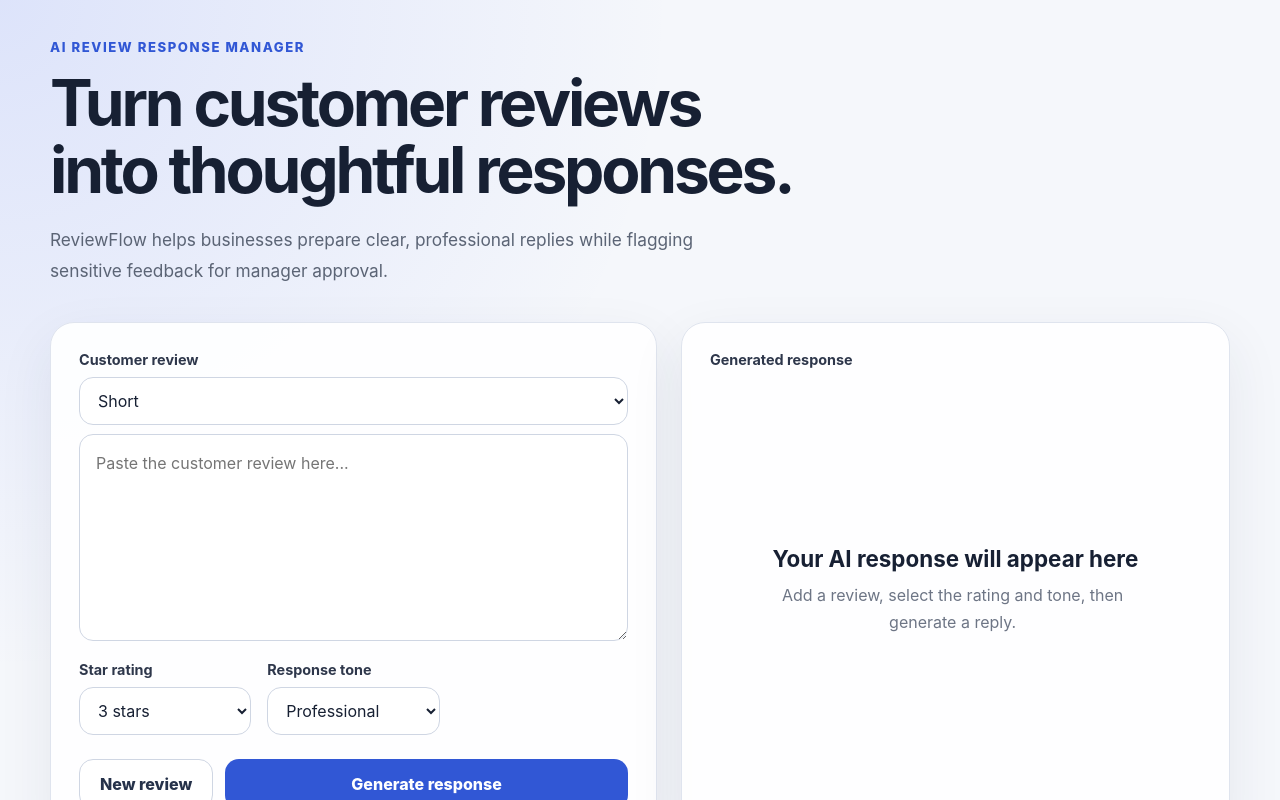
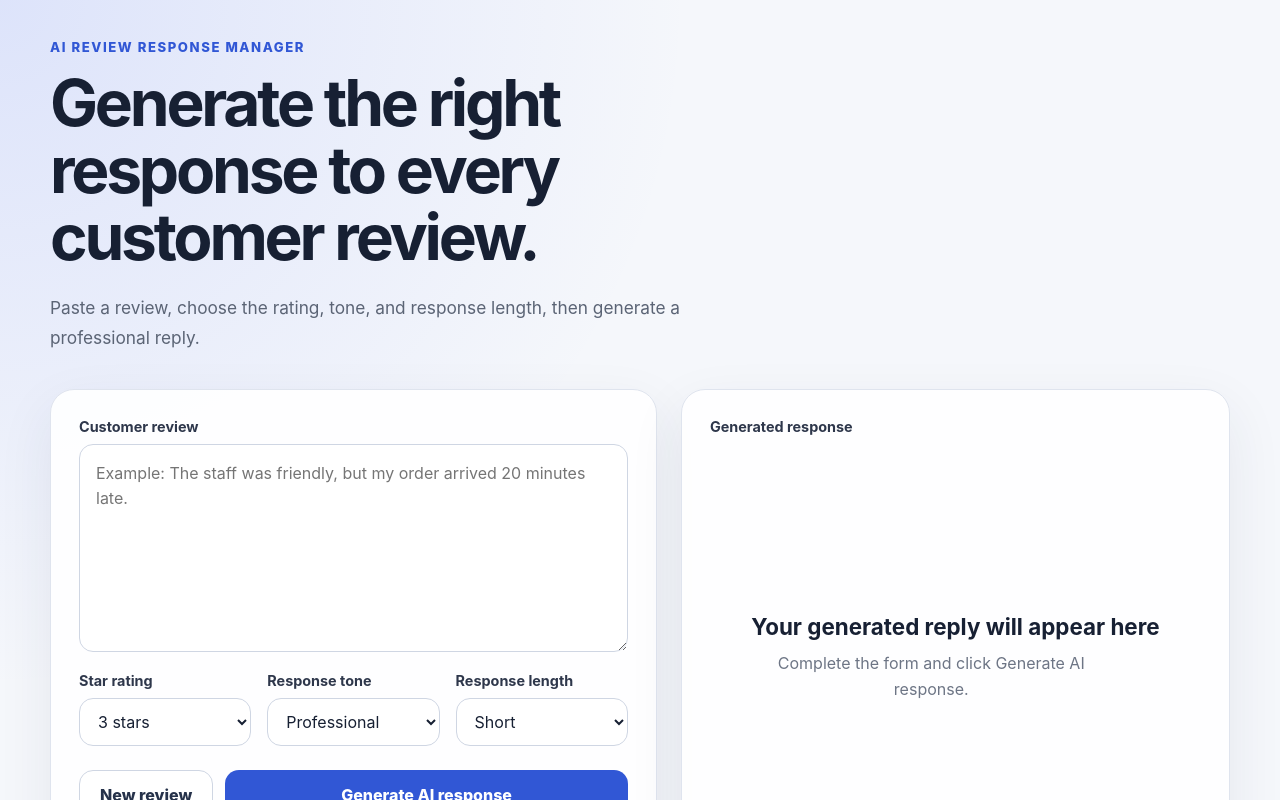
Before and after one commit to DSatyakeerthi/reviewflow, a React (Vite) app in the folder client/: page / in a window 1280 px wide. Shown: the top 800 px of the page. Built offline with nearby package versions, Linux system fonts and the light colour scheme; no server answers.

Commit message:
Improve UI and add response length options

```diff
--- a/client/src/App.tsx
+++ b/client/src/App.tsx
@@ -9,6 +9,7 @@ type HistoryItem = {
   review: string
   rating: string
   tone: Tone
+  responseLength: ResponseLength
   response: string
   requiresApproval: boolean
   createdAt: string
@@ -28,6 +29,7 @@ type IncomingReview = {
 }
 
 const HISTORY_KEY = 'reviewflow-history'
+
 const API_BASE_URL =
   import.meta.env.VITE_API_BASE_URL || 'http://localhost:3001'
 
@@ -35,16 +37,19 @@ function App() {
   const [review, setReview] = useState('')
   const [rating, setRating] = useState('3')
   const [tone, setTone] = useState<Tone>('Professional')
+  const [responseLength, setResponseLength] =
+    useState<ResponseLength>('Short')
+
   const [response, setResponse] = useState('')
   const [requiresApproval, setRequiresApproval] = useState(false)
   const [isLoading, setIsLoading] = useState(false)
   const [error, setError] = useState('')
   const [isEditing, setIsEditing] = useState(false)
   const [copied, setCopied] = useState(false)
+
   const [incomingReviews, setIncomingReviews] = useState<IncomingReview[]>([])
   const [isReceivingReview, setIsReceivingReview] = useState(false)
-  const [responseLength, setResponseLength] =
-  useState<ResponseLength>('Short')
+
   const [history, setHistory] = useState<HistoryItem[]>(() => {
     try {
       const savedHistory = localStorage.getItem(HISTORY_KEY)
@@ -95,7 +100,9 @@ function App() {
       const data = await apiResponse.json()
 
       if (!apiResponse.ok) {
-        throw new Error(data.message || 'Unable to generate a response.')
+        throw new Error(
+          data.message || 'Unable to generate a response.',
+        )
       }
 
       setResponse(data.response)
@@ -106,6 +113,7 @@ function App() {
         review: review.trim(),
         rating,
         tone,
+        responseLength,
         response: data.response,
         requiresApproval: data.requiresApproval,
         createdAt: new Date().toISOString(),
@@ -137,7 +145,9 @@ function App() {
         setCopied(false)
       }, 1500)
     } catch {
-      setError('Unable to copy the response. Please copy it manually.')
+      setError(
+        'Unable to copy the response. Please copy it manually.',
+      )
     }
   }
 
@@ -149,10 +159,12 @@ function App() {
     setReview(item.review)
     setRating(item.rating)
     setTone(item.tone)
+    setResponseLength(item.responseLength || 'Short')
     setResponse(item.response)
     setRequiresApproval(item.requiresApproval)
     setError('')
     setIsEditing(false)
+    setCopied(false)
 
     window.scrollTo({
       top: 0,
@@ -176,9 +188,11 @@ const handleNewReview = () => {
       behavior: 'smooth',
     })
   }
+
   const handleClearHistory = () => {
     setHistory([])
   }
+
   const handleSimulateIncomingReview = async () => {
     if (isReceivingReview) return
 
@@ -231,7 +245,11 @@ const handleNewReview = () => {
       createdAt: new Date().toISOString(),
     }
 
-  setIncomingReviews((current) => [newIncomingReview, ...current])
+    setIncomingReviews((current) => [
+      newIncomingReview,
+      ...current,
+    ])
+
     setIsReceivingReview(true)
 
     try {
@@ -246,6 +264,7 @@ const handleNewReview = () => {
             review: sample.review,
             rating: sample.rating,
             tone: automaticTone,
+            responseLength: 'Short',
           }),
         },
       )
@@ -253,7 +272,9 @@ const handleNewReview = () => {
       const data = await apiResponse.json()
 
       if (!apiResponse.ok) {
-      throw new Error(data.message || 'Unable to process incoming review.')
+        throw new Error(
+          data.message || 'Unable to process incoming review.',
+        )
       }
 
       setIncomingReviews((current) =>
@@ -283,40 +304,41 @@ const handleNewReview = () => {
       setIsReceivingReview(false)
     }
   }
+
   return (
     <main className="app-shell">
       <section className="hero">
-        <span className="eyebrow">AI Review Response Manager</span>
+        <span className="eyebrow">
+          AI Review Response Manager
+        </span>
 
-        <h1>Turn customer reviews into thoughtful responses.</h1>
+        <h1>
+          Generate the right response to every customer review.
+        </h1>
 
         <p>
-          ReviewFlow helps businesses prepare clear, professional replies while
-          flagging sensitive feedback for manager approval.
+          Paste a review, choose the rating, tone, and response
+          length, then generate a professional reply.
         </p>
       </section>
 
       <section className="workspace">
-        <form className="review-form" onSubmit={handleSubmit}>
+        <form
+          className="review-form"
+          onSubmit={handleSubmit}
+        >
           <div className="form-group">
-            <label htmlFor="review">Customer review</label>
-            <select
-    id="responseLength"
-    value={responseLength}
-    onChange={(event) =>
-      setResponseLength(event.target.value as ResponseLength)
-    }
-    disabled={isLoading}
-  >
-    <option>Short</option>
-    <option>Medium</option>
-    <option>Long</option>
-  </select>
+            <label htmlFor="review">
+              Customer review
+            </label>
+
             <textarea
               id="review"
               value={review}
-              onChange={(event) => setReview(event.target.value)}
-              placeholder="Paste the customer review here..."
+              onChange={(event) =>
+                setReview(event.target.value)
+              }
+              placeholder="Example: The staff was friendly, but my order arrived 20 minutes late."
               rows={7}
               disabled={isLoading}
             />
@@ -324,12 +346,16 @@ const handleNewReview = () => {
 
           <div className="form-row">
             <div className="form-group">
-              <label htmlFor="rating">Star rating</label>
+              <label htmlFor="rating">
+                Star rating
+              </label>
 
               <select
                 id="rating"
                 value={rating}
-                onChange={(event) => setRating(event.target.value)}
+                onChange={(event) =>
+                  setRating(event.target.value)
+                }
                 disabled={isLoading}
               >
                 <option value="1">1 star</option>
@@ -341,12 +367,16 @@ const handleNewReview = () => {
             </div>
 
             <div className="form-group">
-              <label htmlFor="tone">Response tone</label>
+              <label htmlFor="tone">
+                Response tone
+              </label>
 
               <select
                 id="tone"
                 value={tone}
-                onChange={(event) => setTone(event.target.value as Tone)}
+                onChange={(event) =>
+                  setTone(event.target.value as Tone)
+                }
                 disabled={isLoading}
               >
                 <option>Professional</option>
@@ -355,9 +385,35 @@ const handleNewReview = () => {
                 <option>Concise</option>
               </select>
             </div>
+
+            <div className="form-group">
+              <label htmlFor="responseLength">
+                Response length
+              </label>
+
+              <select
+                id="responseLength"
+                value={responseLength}
+                onChange={(event) =>
+                  setResponseLength(
+                    event.target.value as ResponseLength,
+                  )
+                }
+                disabled={isLoading}
+              >
+                <option>Short</option>
+                <option>Medium</option>
+                <option>Long</option>
+              </select>
+            </div>
           </div>
 
-          {error && <p className="error-message">{error}</p>}
+          {error && (
+            <p className="error-message">
+              {error}
+            </p>
+          )}
+
           <div className="form-actions">
             <button
               type="button"
@@ -368,20 +424,32 @@ const handleNewReview = () => {
               New review
             </button>
 
-  <button type="submit" disabled={isLoading}>
-    {isLoading ? 'Generating response...' : 'Generate response'}
+            <button
+              type="submit"
+              disabled={isLoading}
+            >
+              {isLoading
+                ? 'Generating response...'
+                : 'Generate AI response'}
             </button>
           </div>
         </form>
 
         <aside className="response-panel">
-          <span className="panel-label">Generated response</span>
+          <span className="panel-label">
+            Generated response
+          </span>
 
           {isLoading && (
             <div className="loading-state">
               <div className="spinner" />
+
               <h2>Creating your response</h2>
-              <p>ReviewFlow is preparing a reply based on the selected tone.</p>
+
+              <p>
+                ReviewFlow is creating a reply using your selected
+                settings.
+              </p>
             </div>
           )}
 
@@ -403,7 +471,9 @@ const handleNewReview = () => {
                 <textarea
                   className="response-editor"
                   value={response}
-                  onChange={(event) => setResponse(event.target.value)}
+                  onChange={(event) =>
+                    setResponse(event.target.value)
+                  }
                   rows={8}
                 />
               ) : (
@@ -413,12 +483,19 @@ const handleNewReview = () => {
               <div className="response-actions">
                 <button
                   type="button"
-                  onClick={() => setIsEditing(!isEditing)}
+                  onClick={() =>
+                    setIsEditing(!isEditing)
+                  }
                 >
-                  {isEditing ? 'Save changes' : 'Edit'}
+                  {isEditing
+                    ? 'Save changes'
+                    : 'Edit'}
                 </button>
 
-                <button type="button" onClick={handleCopy}>
+                <button
+                  type="button"
+                  onClick={handleCopy}
+                >
                   {copied ? 'Copied' : 'Copy'}
                 </button>
 
@@ -437,10 +514,13 @@ const handleNewReview = () => {
 
           {!isLoading && !response && (
             <div className="empty-state">
-              <h2>Your AI response will appear here</h2>
+              <h2>
+                Your generated reply will appear here
+              </h2>
 
               <p>
-                Add a review, select the rating and tone, then generate a reply.
+                Complete the form and click Generate AI
+                response.
               </p>
             </div>
           )}
@@ -450,7 +530,10 @@ const handleNewReview = () => {
       <section className="history-section">
         <div className="history-header">
           <div>
-            <span className="eyebrow">Saved locally</span>
+            <span className="eyebrow">
+              Saved locally
+            </span>
+
             <h2>Review history</h2>
           </div>
 
@@ -467,12 +550,17 @@ const handleNewReview = () => {
 
         {history.length === 0 ? (
           <div className="history-empty">
-            <p>Your generated responses will appear here.</p>
+            <p>
+              Your generated responses will appear here.
+            </p>
           </div>
         ) : (
           <div className="history-list">
             {history.map((item) => (
-              <article className="history-card" key={item.id}>
+              <article
+                className="history-card"
+                key={item.id}
+              >
                 <div className="history-card-top">
                   <span
                     className={
@@ -487,23 +575,32 @@ const handleNewReview = () => {
                   </span>
 
                   <span className="history-date">
-                    {new Date(item.createdAt).toLocaleString()}
+                    {new Date(
+                      item.createdAt,
+                    ).toLocaleString()}
                   </span>
                 </div>
 
                 <h3>{item.review}</h3>
 
-                <p className="history-response">{item.response}</p>
+                <p className="history-response">
+                  {item.response}
+                </p>
 
                 <div className="history-meta">
                   <span>{item.rating} stars</span>
                   <span>{item.tone}</span>
+                  <span>
+                    {item.responseLength || 'Short'}
+                  </span>
                 </div>
 
                 <button
                   type="button"
                   className="load-history-button"
-                  onClick={() => handleLoadHistory(item)}
+                  onClick={() =>
+                    handleLoadHistory(item)
+                  }
                 >
                   Open response
                 </button>
@@ -512,14 +609,20 @@ const handleNewReview = () => {
           </div>
         )}
       </section>
+
       <section className="incoming-section">
         <div className="incoming-header">
           <div>
-      <span className="eyebrow">Automation demo</span>
+            <span className="eyebrow">
+              Automation demo
+            </span>
+
             <h2>Incoming reviews</h2>
+
             <p>
-        Simulate a review arriving from an online platform and automatically
-        generate a suitable response.
+              Simulate a review arriving from an online
+              platform and automatically generate a suitable
+              response.
             </p>
           </div>
 
@@ -529,19 +632,28 @@ const handleNewReview = () => {
             onClick={handleSimulateIncomingReview}
             disabled={isReceivingReview}
           >
-      {isReceivingReview ? 'Processing review...' : 'Simulate new review'}
+            {isReceivingReview
+              ? 'Processing review...'
+              : 'Simulate new review'}
           </button>
         </div>
 
         {incomingReviews.length === 0 ? (
           <div className="incoming-empty">
             <h3>No incoming reviews yet</h3>
-      <p>Use the simulation button to demonstrate the automated workflow.</p>
+
+            <p>
+              Use the simulation button to demonstrate the
+              automated workflow.
+            </p>
           </div>
         ) : (
           <div className="incoming-list">
             {incomingReviews.map((item) => (
-        <article className="incoming-card" key={item.id}>
+              <article
+                className="incoming-card"
+                key={item.id}
+              >
                 <div className="incoming-card-top">
                   <div>
                     <h3>{item.customerName}</h3>
@@ -559,8 +671,12 @@ const handleNewReview = () => {
                             : 'incoming-status incoming-ready'
                     }
                   >
-              {item.status === 'processing' && 'Generating response'}
-              {item.status === 'error' && 'Generation failed'}
+                    {item.status === 'processing' &&
+                      'Generating response'}
+
+                    {item.status === 'error' &&
+                      'Generation failed'}
+
                     {item.status === 'ready' &&
                       (item.requiresApproval
                         ? 'Manager review required'
@@ -571,31 +687,45 @@ const handleNewReview = () => {
                 <div className="incoming-meta">
                   <span>{item.rating} stars</span>
                   <span>{item.tone} tone</span>
-            <span>{new Date(item.createdAt).toLocaleString()}</span>
+
+                  <span>
+                    {new Date(
+                      item.createdAt,
+                    ).toLocaleString()}
+                  </span>
                 </div>
 
                 <div className="incoming-content">
                   <div>
-              <span className="content-label">Customer review</span>
+                    <span className="content-label">
+                      Customer review
+                    </span>
+
                     <p>{item.review}</p>
                   </div>
 
                   <div>
-              <span className="content-label">Generated response</span>
+                    <span className="content-label">
+                      Generated response
+                    </span>
 
                     {item.status === 'processing' && (
                       <p className="muted-text">
-                  Gemini is preparing an appropriate reply...
+                        Gemini is preparing an appropriate
+                        reply...
                       </p>
                     )}
 
                     {item.status === 'error' && (
                       <p className="incoming-error">
-                  The response could not be generated. Please try again.
+                        The response could not be generated.
+                        Please try again.
                       </p>
                     )}
 
-              {item.status === 'ready' && <p>{item.response}</p>}
+                    {item.status === 'ready' && (
+                      <p>{item.response}</p>
+                    )}
                   </div>
                 </div>
               </article>
```
Lines whose indentation alone changed are shown as unchanged.
